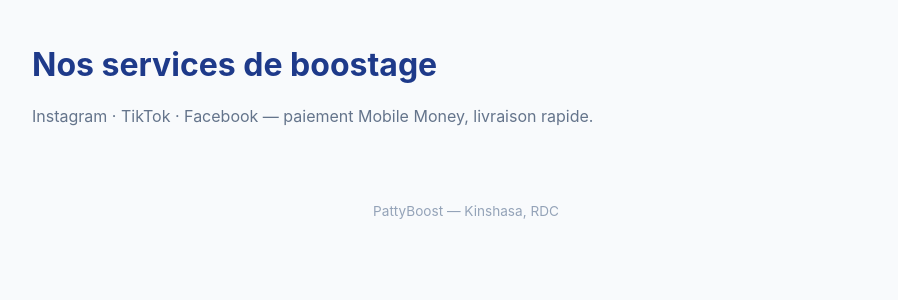
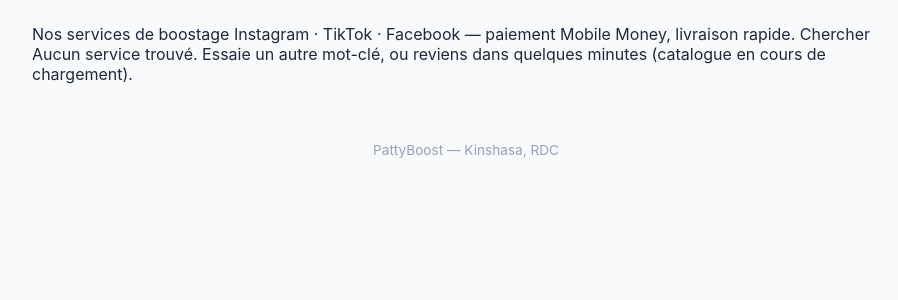
Before and after one commit to shelby276/pattyboost, a Flask app: page / in a window 1280 px wide. Shown: the part 57-357 px from the top of the page, without its empty margins (174-1072 px from the left). Run offline with Flask 3, Linux system fonts and the light colour scheme.

Commit message:
Update index.html

```diff
--- a/templates/index.html
+++ b/templates/index.html
@@ -1,20 +1,21 @@
-{% extends "base.html" %}
-{% block content %}
-<h1>Nos services de boostage</h1>
-<p class="sub">Instagram · TikTok · Facebook — paiement Mobile Money, livraison rapide.</p>
+{% extends "base.html" %} {% block content %}
+Nos services de boostage
+Instagram · TikTok · Facebook — paiement Mobile Money, livraison rapide.
 
-<div class="grid">
-    {% for s in services %}
-    <div class="card">
-        <h3>{{ s.nom }}</h3>
-        <p class="plateforme">{{ s.plateforme }}</p>
-        <p class="prix">
-            {{ (s.prix_vente_usd1000 * usd_to_cdf) | round | int }} CDF
-            <span class="unit">/ 1000</span>
-        </p>
-        <p class="minmax">Min {{ s.min }} — Max {{ s.max }}</p>
-        <a href="{{ url_for('commander', service=s.nom) }}" class="btn">Commander</a>
-    </div>
-    {% endfor %}
-</div>
+{{ q }}
+ Chercher
+{% if not services %}
+Aucun service trouvé. Essaie un autre mot-clé, ou reviens dans quelques minutes (catalogue en cours de chargement).
+
+{% endif %}
+{% for s in services %}
+{{ s.nom }}
+{{ s.categorie }}
+
+{{ (s.prix_vente_usd1000 * usd_to_cdf) | round | int }} CDF / 1000
+
+Min {{ s.min }} — Max {{ s.max }}
+
+Commander
+{% endfor %}
 {% endblock %}
```
